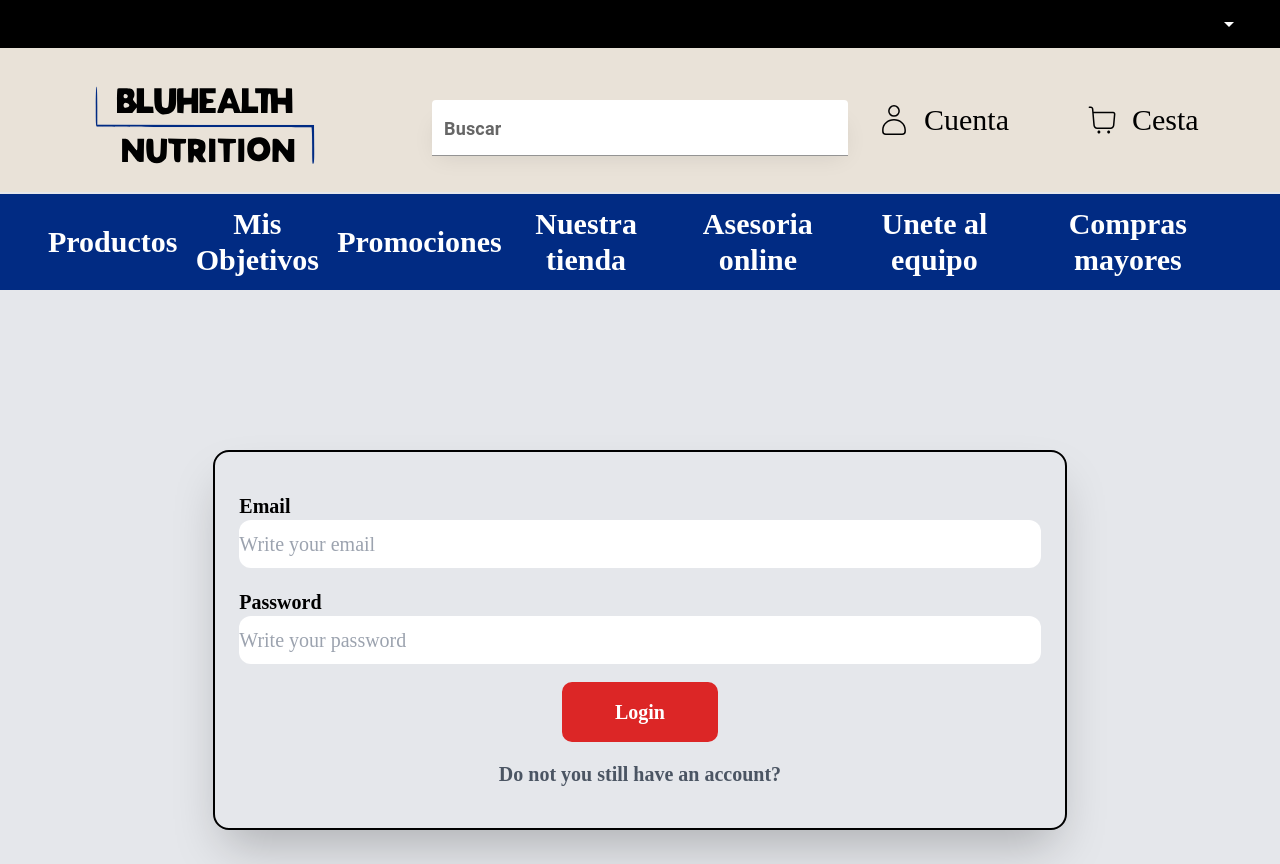
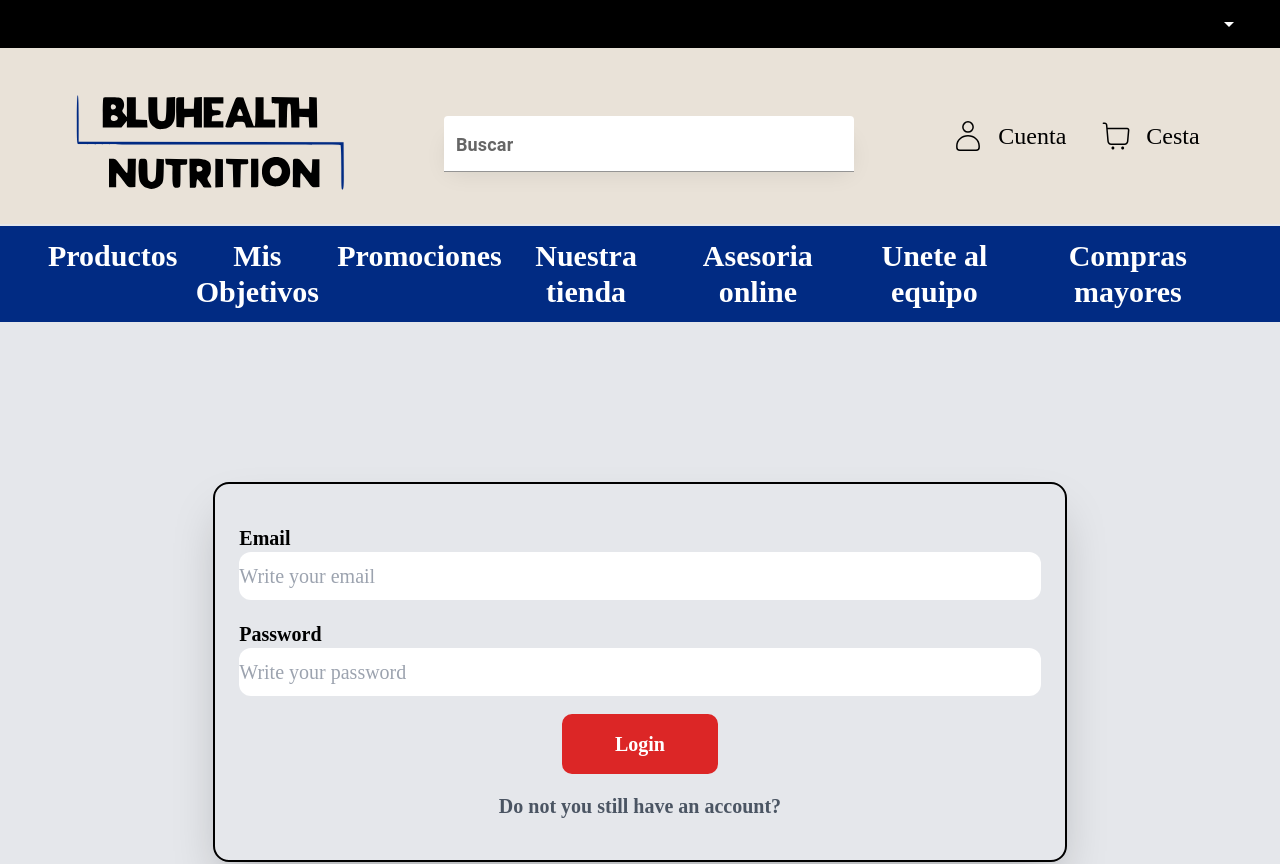
Before and after one commit to LuisJavier98/Entregable-6, a React (Vite) app: page /#/login in a window 1280 px wide. Shown: the top 864 px of the page. Built offline with nearby package versions, Linux system fonts and the light colour scheme; a web font is replaced by a local one.

Commit message:
first change

```diff
--- a/src/App.tsx
+++ b/src/App.tsx
@@ -31,7 +31,7 @@ function App() {
   return (
     <CreateContext>
       <Suspense fallback={<div className="flex justify-center items-center h-screen bg-white">
-        <div className="loader border-t-4 border-white border-t-red-500 rounded-full w-16 h-16 animate-spin"></div>
+        <div className="loader border-t-4 border-white border-t-navBar rounded-full w-16 h-16 animate-spin"></div>
       </div>} >
         <ToastContainer autoClose={500} />
         <div className="app">
--- a/src/Components/Header/Header.scss
+++ b/src/Components/Header/Header.scss
@@ -12,6 +12,11 @@ p {
   transition: all 0.5s linear;
   top: 100px !important;
   position: fixed !important;
+}
+
+ul {
+  padding: 0 !important;
+  margin: 0 !important;
 }
 
 
@@ -40,33 +45,30 @@ p {
 }
 
 
-.card_product:not(:hover) .card_product_options {
-  opacity: 0 !important;
-  transition: all .3s ease-out;
-  visibility: hidden;
-  height: 0px;
-  padding: 0px;
-
+@media (width<=700px) {
+  .displayNav {
+    width: 80vw;
+  }
 }
 
-.card_product:hover .card_product_options {
-  opacity: 1 !important;
-  transition: all .3s ease-out;
-  background-color: rgba(233, 226, 216);
-  visibility: visible;
-  height: auto;
-}
+
 
 .MuiSelect-icon {
   fill: white !important
 }
 
 .navBar>p {
-  display: flex;
-  justify-content: flex-start;
-  align-items: center;
-  margin-bottom: 0px;
+  @apply flex-col flex lg:flex-row justify-start items-center mb-0;
 }
+
+.card_product:not(:hover) .card_product_options {
+  @apply lg:opacity-0 transition-all bg-header lg:invisible lg:h-0 lg:p-0 w-full
+}
+
+.card_product:hover .card_product_options {
+  @apply lg:opacity-100 transition-all bg-header lg:visible lg:h-auto lg:w-auto w-full
+}
+
 
 .option {
   @apply flex-1 justify-start lg:whitespace-nowrap my-3 text-3xl;
@@ -77,7 +79,7 @@ p {
 }
 
 .optionNav {
-  @apply pl-14 py-3 text-center lg:pl-0 text-4xl lg:text-xl xl:text-3xl;
+  @apply pl-8 py-3 pr-8 lg:pr-0 self-start text-center lg:pl-0 text-4xl lg:text-xl xl:text-3xl;
 
   &:hover {
     @apply text-header cursor-pointer;
@@ -85,9 +87,8 @@ p {
 }
 
 .cardEffect {
-  @apply opacity-0 absolute shadow-2xl transition-all card_product_options z-10 p-12 left-full lg:top-full lg:left-0 top-0;
+  @apply lg:opacity-0 lg:absolute lg:shadow-2xl transition-all card_product_options z-10 p-12 left-full lg:top-full lg:left-0 top-0;
 }
-
 
 
 .protein,
@@ -142,21 +143,7 @@ ul {
 @include optionsBefore("creatine", --creatineImageSize);
 @include optionsBefore("pack", --packImageSize);
 
-.line-horizontal::before {
-  content: "";
-  width: 0%;
-  height: 1px;
-  position: absolute;
-  bottom: -0.5px;
-  border-bottom: 1px solid black;
-  transition: all 0.3s linear;
-}
 
-
-.line-horizontal:hover::before {
-  width: 100%;
-  transition: all 0.3s linear;
-}
 
 $clamp: 32%;
 
--- a/src/Components/Header/Header.tsx
+++ b/src/Components/Header/Header.tsx
@@ -1,7 +1,7 @@
 import { useNavigate } from 'react-router-dom'
 import { useContext, useLayoutEffect, useState } from 'react'
 import { DataContext } from '../../context/CreateContext'
-import { MenuItem, Select, SelectChangeEvent, TextField } from '@mui/material'
+import { Fab, MenuItem, Select, SelectChangeEvent, TextField } from '@mui/material'
 import { CiSearch, CiUser, CiShoppingCart } from "react-icons/ci";
 import { IoMenu } from "react-icons/io5";
 import logo from './Logo.svg'
@@ -28,26 +28,34 @@ const Header = (): JSX.Element => {
 
     return (
         <header className='flex flex-col bg-main'>
-            <div className='bg-header card_header flex top-0 flex-col gap-4 md:flex md:flex-row justify-between items-center border-b-2'>
-                <div className='lg:hidden flex flex-1 justify-center items-center'>
-                    <button className='text-4xl' onClick={() => {
+            <div className='justify-center bg-header flex-col sm:flex-row card_header flex top-0 lg:gap-4 lg:justify-between items-center border-b-2'>
+                <div className='fixed bottom-9 left-9 sm:static lg:hidden flex flex-1 justify-center items-center container-menu'>
+                    <Fab color="primary" id="menu" className='' >
+                        <button className='text-4xl' onClick={() => {
+                            document.querySelector('#navigate')?.classList.add('displayNav')
+                            document.querySelector("body")?.classList.add("before")
+                        }}><IoMenu /></button>
+                    </Fab>
+                    <button className='text-4xl hidden sm:block' onClick={() => {
                         document.querySelector('#navigate')?.classList.add('displayNav')
                         document.querySelector("body")?.classList.add("before")
-                        }}><IoMenu /> </button>
+                    }}><IoMenu /></button>
                 </div>
-                <img src={logo} alt="Logo Blue Health" className=' h-44 lg:h-36 cursor-pointer flex-1' onClick={() => navigate('/')} />
-                <form id='form' className='w-10/12 -top-1/2 left-1/2 -translate-x-1/2 lg:translate-x-0 lg:left-auto lg:top-auto lg:relative z-50  md:max-w-2xl  col-span-1 md:col-span-2 lg:col-span-3 flex items-center justify-center flex-1' >
+                <img src={logo} alt="Logo Blue Health" className=' h-44 cursor-pointer flex-1' onClick={() => navigate('/')} />
+                <form id='form' className='w-10/12 -top-1/2 left-1/2 -translate-x-1/2 lg:translate-x-0 lg:left-auto lg:top-auto lg:relative z-50  md:max-w-2xl  col-span-1 md:col-span-2 lg:col-span-3 flex items-center !justify-center flex-1' >
                     <TextField size='medium' color='info' className='relative w-full shadow-xl  h-10 rounded-md z-40 text-red changeColor ' id="search" label="Buscar" variant="filled" >
                         <CiSearch type='submit' className='absolute right-7 cursor-pointer text-black font-boldn scale-150 ' />
                     </TextField>
                 </form>
-                <div className='flex items-center justify-center text-gray-50 py-5 md:py-0 flex-1 '>
-                    <button className='option text-2xl sm:text-2xl px-3 flex justify-center items-center gap-3  text-black hover:text-navBar lg:hidden' onClick={() => {
+                <div className='flex flex-wrap items-center !justify-center text-gray-50 !pb-5 sm:!pb-0 flex-1 gap-2 '>
+                    <button className='text-2xl sm:text-2xl px-3 flex justify-center items-center gap-3  text-black hover:text-navBar lg:hidden' onClick={() => {
                         document.querySelector("#form")?.classList.add("displayMenu");
                         (document.querySelector("#search") as HTMLInputElement).focus()
                     }}> <CiSearch className='text-4xl' /> </button>
-                    <button className='option text-2xl sm:text-2xl px-3 flex justify-center items-center gap-3  text-black hover:text-navBar' onClick={() => navigate('/login')} ><CiUser className='text-4xl' /> <span className='hidden lg:block'>Cuenta</span></button>
-                    <button onClick={activateCar} className=' px-3 text-2xl sm:text-2xl relative gap-3 text-black option flex'><CiShoppingCart className='self-center text-4xl' /> <span className='hidden lg:block self-center'>Cesta</span></button>
+                    <button className='text-2xl sm:text-2xl px-3 flex !justify-center items-center gap-3  text-black hover:text-navBar' onClick={() => navigate('/login')} >
+                        <CiUser className='text-4xl' /> <span className='hidden lg:block'>Cuenta</span></button>
+                    <button onClick={activateCar} className=' px-3 text-2xl justify-center sm:text-2xl relative gap-3 text-black flex'>
+                        <CiShoppingCart className='self-center text-4xl' /> <span className='hidden lg:block self-center'>Cesta</span></button>
                 </div>
             </div>
         </header>
--- /dev/null
+++ b/src/Components/NavBar/NavBar.scss
@@ -0,0 +1,20 @@
+.MuiFab-root[id="menu"] {
+  cursor: pointer;
+  background-color: #012B83;
+}
+
+.container-menu {
+  z-index: 20;
+  transform: scale(125%);
+}
+
+@media (width>640px) {
+  .MuiFab-root[id="menu"] {
+    display: none !important;
+  }
+
+  .container-menu {
+    z-index: 0;
+    transform: scale(100%);
+  }
+}
--- a/src/Components/NavBar/NavBar.tsx
+++ b/src/Components/NavBar/NavBar.tsx
@@ -1,21 +1,56 @@
 import { Card } from '@mui/material'
 import { IoClose } from "react-icons/io5";
+import { FaArrowUp } from "react-icons/fa";
+import { useLayoutEffect, useState, useSyncExternalStore } from 'react';
+import { width } from '@mui/system';
+import './NavBar.scss'
+
+
+
 
 const NavBar = () => {
+
+  const [showIcon, setshowIcon] = useState<boolean>(window.innerWidth < 1024 ? true : false)
+  const [isProductOpen, setisProductOpen] = useState<boolean>(false)
+  const [isObjectiveOpen, setisObjectiveOpen] = useState<boolean>(false)
+
+
+  useLayoutEffect(() => {
+    const callback = (e: Event) => {
+      if (!e.target) return
+      if (!('innerWidth' in e.target)) return
+      if (e.target.innerWidth as number < 1024) {
+        setshowIcon(true)
+      } else {
+        setshowIcon(false)
+        setisObjectiveOpen(false)
+        setisProductOpen(false)
+      }
+    }
+    window.addEventListener("resize", callback)
+    return () => window.removeEventListener("resize", callback)
+  }, [])
+
+
   return (
     <nav
       id='navigate'
-      className=' absolute -left-full lg:relative lg:left-auto flex justify-between px-12 text-white font-bold text-xl bg-navBar navBar'>
+      className='absolute w-0 lg:w-auto -left-full lg:relative lg:left-auto flex justify-between px-12 text-white font-bold text-xl bg-navBar navBar'>
       <button className='lg:hidden border-b-2 border-header w-full ' onClick={() => {
         document.querySelector("#navigate")?.classList.remove("displayNav")
         document.querySelector("body")?.classList.remove("before")
       }} >
-        <p className='py-3 px-5 w-full text-end flex justify-end'><IoClose />Close</p>
+        <p className='py-3 px-5 w-full text-end flex justify-end'><IoClose />Ocultar</p>
       </button>
       <p className='relative card_product'>
-        <p className='flex items-center optionNav'>Productos</p>
-        <Card className='cardEffect'>
-          <h2 className='mb-4'>Productos</h2>
+        <p className='optionNav flex justify-between w-full' id='proteinas' onClick={() => setisProductOpen(!isProductOpen)}>
+          <p>
+            Productos
+          </p>
+          <FaArrowUp className={`scale-50 transition-all ${isProductOpen ? 'rotate-180' : 'rotate-0'} ${showIcon ? 'block' : 'hidden'}`} />
+        </p>
+        <Card className={`cardEffect ${isProductOpen ? 'h-auto' : showIcon ? 'h-0 p-0' : ''}`}>
+          <h2 className='mb-4 hidden lg:block underline decoration-1'>Productos</h2>
           <ul>
             <p className='option protein'>
               Proteinas
@@ -33,9 +68,14 @@ const NavBar = () => {
         </Card>
       </p>
       <p className='cursor-pointer relative card_product'>
-        <p className='flex items-center optionNav'>Mis Objetivos</p>
-        <Card className='cardEffect'>
-          <h2>Mis Objetivos</h2>
+        <p className='optionNav flex justify-between w-full' onClick={() => setisObjectiveOpen(!isObjectiveOpen)}>
+          <p>
+            Mis Objetivos
+          </p>
+          <FaArrowUp className={`scale-50 transition-all ${isObjectiveOpen ? 'rotate-180' : 'rotate-0'} ${showIcon ? 'block' : 'hidden'}`} />
+        </p>
+        <Card className={`cardEffect ${isObjectiveOpen ? 'h-auto' : showIcon ? 'h-0 p-0' : ''}`}>
+          <h2 className='hidden lg:block underline decoration-1'>Mis Objetivos</h2>
           <ul className='transition-all'>
             <li className='option '>Construir musculo</li>
             <li className='option'>Perder peso y tonificar</li>
```
Also changed, not shown: 1 other file (tests, documents, lock files or other folders).
